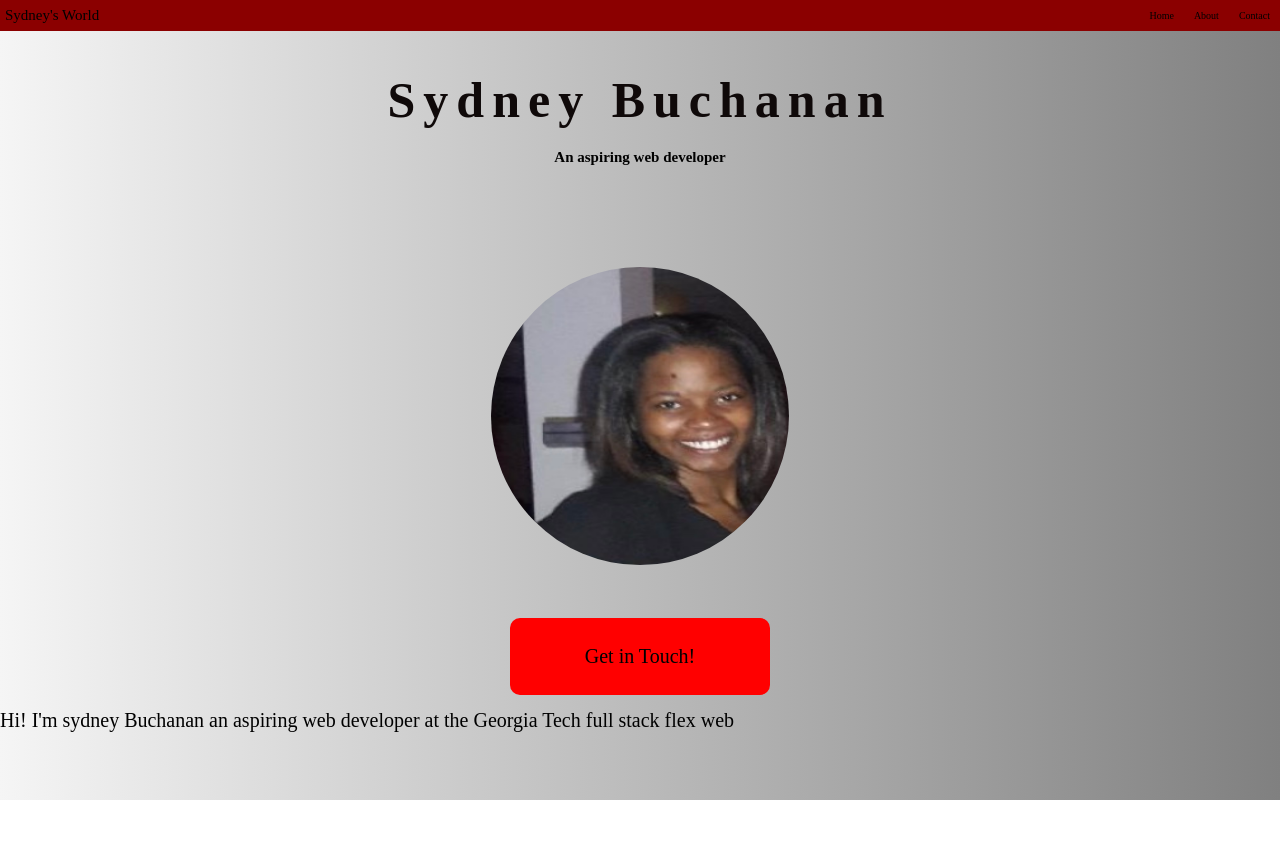
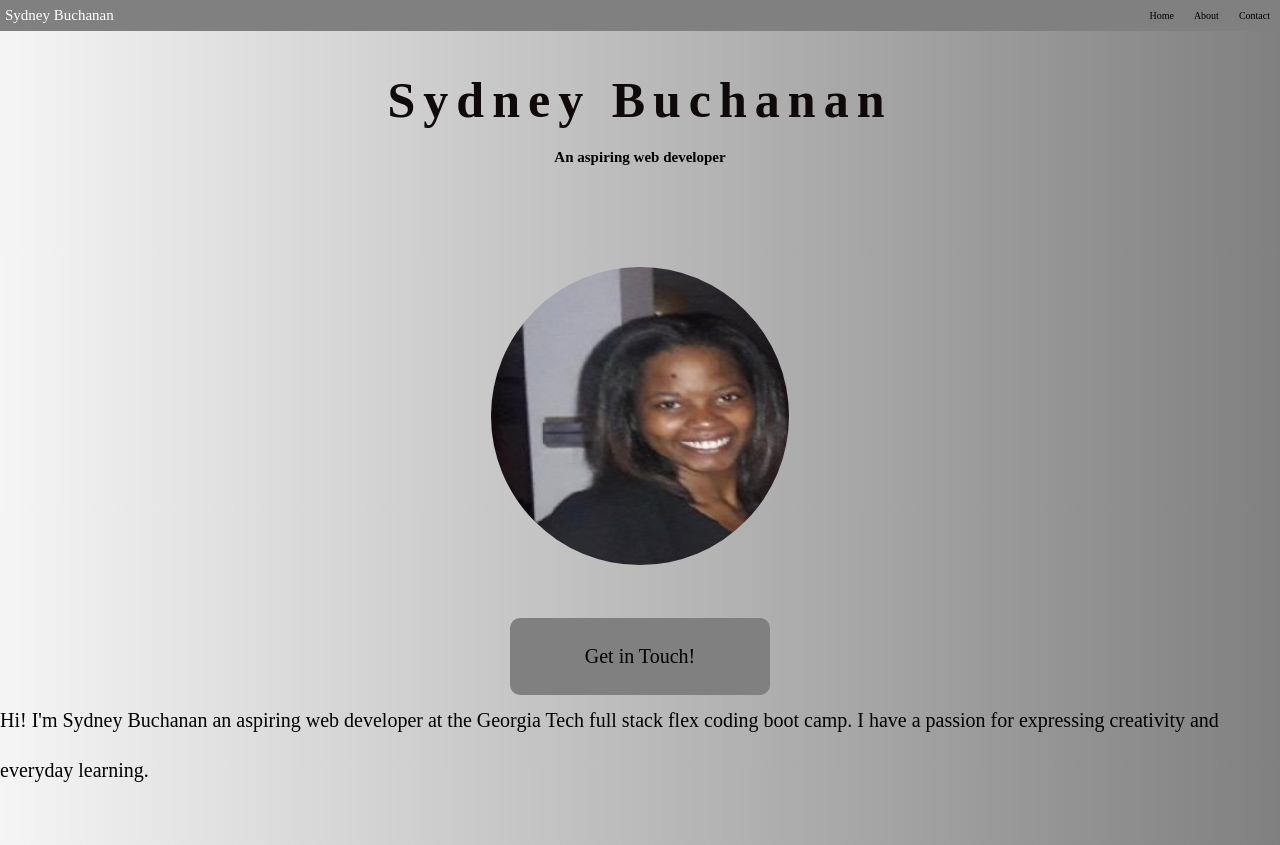
Before and after one commit to SBuchanan1/Polished-portfolio-SB, a plain HTML site: page index.html in a window 1280 px wide. Before the commit the page ends 800 px from the top, so only its background shows below. Drawn offline with Linux system fonts and the light colour scheme.

Commit message:
modified bio a little, will fix later

```diff
--- a/index.html
+++ b/index.html
@@ -11,7 +11,7 @@
   </head>
   <body>
     <nav class="navbar">
-      <div class="about-title">Sydney's World</div>
+      <div class="about-title">Sydney Buchanan</div>
       <div class="navbar-links">
         <ul>
           <li><a href="#">Home</a></li>
@@ -35,8 +35,9 @@
       <a href="#" class="btn"> Get in Touch!</a>
     </div>
     <p>
-      Hi! I'm sydney Buchanan an aspiring web developer at the Georgia Tech full
-      stack flex web
+      Hi! I'm Sydney Buchanan an aspiring web developer at the Georgia Tech full
+      stack flex coding boot camp. I have a passion for expressing creativity
+      and everyday learning.
     </p>
     <script src="" async defer></script>
   </body>
--- a/styles.css
+++ b/styles.css
@@ -36,6 +36,7 @@ h1 {
 .image {
   margin-top: 10rem;
   margin-bottom: 5rem;
+  position: relative;
 }
 
 .rounded {
@@ -53,7 +54,7 @@ P {
 .btn {
   display: inline-block;
   padding: 2.7rem 7.5rem;
-  background: red;
+  background: grey;
   font-size: 2rem;
   text-decoration: none;
   color: black;
@@ -69,8 +70,8 @@ P {
   display: flex;
   justify-content: space-between;
   align-items: center;
-  background-color: darkred;
-  color: black;
+  background-color: grey;
+  color: white;
 }
 .about-title {
   font-size: 1.5rem;
```
